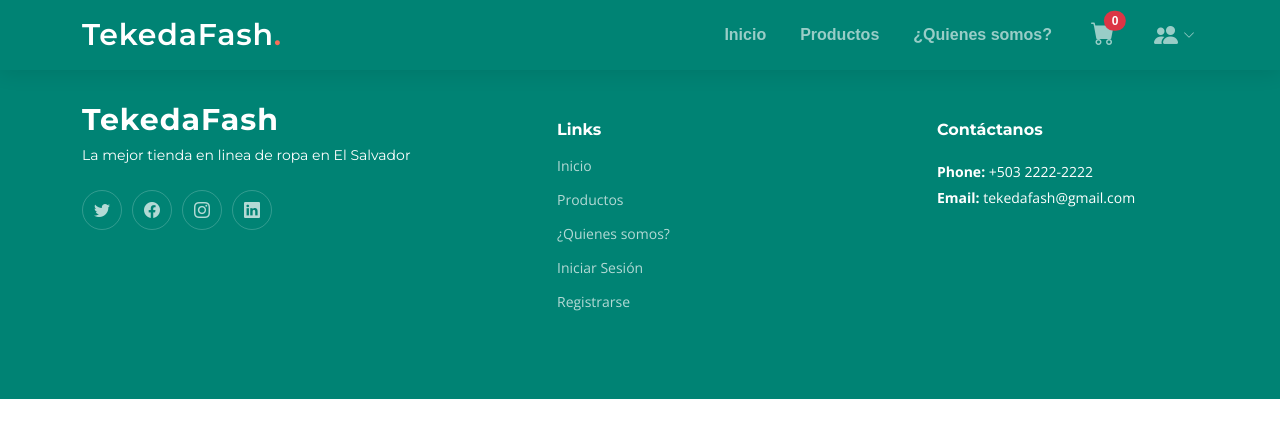
After one commit to marvinortiz22/tekedafash, a Django app: page /iniciarSesion in a window 1280 px wide. The commit adds this page. Shown: the top 438 px of the page. Run offline with Django 4.2, Linux system fonts and the light colour scheme; some libraries are stand-ins or nearby versions.

Commit message:
Vista principal e inicio de sesión

```diff
--- /dev/null
+++ b/Cliente/templates/Cliente/iniciarSesion.html
@@ -0,0 +1,8 @@
+{% extends 'General/base.html' %}
+{% block title %} Iniciar Sesión {% endblock %}
+
+{% block content %}
+    {% include 'General/navbar.html' %}
+
+    {% include 'General/footer.html' %}
+{% endblock %}
--- a/Cliente/urls.py
+++ b/Cliente/urls.py
@@ -3,4 +3,5 @@ from . import views
 
 urlpatterns = [
     path('', views.index, name = "inicio"),
+    path('iniciarSesion', views.iniciarSesion, name = "iniciarSesion")
 ]
--- a/Cliente/views.py
+++ b/Cliente/views.py
@@ -1,4 +1,8 @@
 from django.shortcuts import render
 
 def index(request):
+    request.session['carrito'] = []
     return render(request, 'Cliente/index.html')
+
+def iniciarSesion(request):
+    return render(request, 'Cliente/iniciarSesion.html')
--- a/TekedaFash/templates/General/base.html
+++ b/TekedaFash/templates/General/base.html
@@ -19,6 +19,10 @@
     {% block content %}
 
     {% endblock %}
+    <a href="#" class="scroll-top d-flex align-items-center justify-content-center"><i class="bi bi-arrow-up-short"></i></a>
+
+    <div id="preloader"></div>
+
     <script src="{% static 'js/bootstrap.bundle.min.js' %}"></script>
     <script src="{% static 'js/js/aos.js' %}"></script>
     <script src="{% static 'js/glightbox.min.js' %}"></script>
--- /dev/null
+++ b/TekedaFash/templates/General/footer.html
@@ -0,0 +1,45 @@
+<footer id="footer" class="footer">
+
+    <div class="container">
+      <div class="row gy-4">
+        <div class="col-lg-5 col-md-12 footer-info">
+          <a href="/" class="logo d-flex align-items-center">
+            <span>TekedaFash</span>
+          </a>
+          <p>La mejor tienda en linea de ropa en El Salvador</p>
+          <div class="social-links d-flex mt-4">
+            <a href="#" class="twitter"><i class="bi bi-twitter"></i></a>
+            <a href="#" class="facebook"><i class="bi bi-facebook"></i></a>
+            <a href="#" class="instagram"><i class="bi bi-instagram"></i></a>
+            <a href="#" class="linkedin"><i class="bi bi-linkedin"></i></a>
+          </div>
+        </div>
+
+        <div class="col-lg-2 col-6 footer-links">
+          <h4>Links</h4>
+          <ul>
+            <li><a href="#">Inicio</a></li>
+            <li><a href="#">Productos</a></li>
+            <li><a href="#">¿Quienes somos?</a></li>
+            <li><a href="#">Iniciar Sesión</a></li>
+            <li><a href="#">Registrarse</a></li>
+          </ul>
+        </div>
+        <div class="col-lg-2 col-6 footer-links">
+
+        </div>
+
+
+        <div class="col-lg-3 col-md-12 footer-contact text-center text-md-start">
+          <h4>Contáctanos</h4>
+          <p>
+            <strong>Phone:</strong> +503 2222-2222<br>
+            <strong>Email:</strong> tekedafash@gmail.com<br>
+          </p>
+
+        </div>
+
+      </div>
+    </div>
+
+  </footer>
--- a/TekedaFash/templates/General/navbar.html
+++ b/TekedaFash/templates/General/navbar.html
@@ -5,31 +5,22 @@
         </a>
         <nav id="navbar" class="navbar">
             <ul>
-                <li><a href="#">Inicio</a></li>
-
-                <li class="dropdown"><a href="#"><span>Drop Down</span> <i class="bi bi-chevron-down dropdown-indicator"></i></a>
-                    <ul>
-                        <li><a href="#">Drop Down 1</a></li>
-                        <li class="dropdown"><a href="#"><span>Deep Drop Down</span> <i class="bi bi-chevron-down dropdown-indicator"></i></a>
-                            <ul>
-                                <li><a href="#">Deep Drop Down 1</a></li>
-                                <li><a href="#">Deep Drop Down 2</a></li>
-                                <li><a href="#">Deep Drop Down 3</a></li>
-                                <li><a href="#">Deep Drop Down 4</a></li>
-                                <li><a href="#">Deep Drop Down 5</a></li>
-                            </ul>
-                        </li>
-                        <li><a href="#">Drop Down 2</a></li>
-                        <li><a href="#">Drop Down 3</a></li>
-                        <li><a href="#">Drop Down 4</a></li>
-                    </ul>
+                <li><a href="/">Inicio</a></li>
+                <li><a href="#">Productos</a></li>
+                <li><a href="#">¿Quienes somos?</a></li>
+                <li>
+                    <a href="#">
+                        <div class="position-relative">
+                            <i class="bi bi-cart-fill fs-4"></i>
+                            <span class="position-absolute top-0 start-100 translate-middle badge rounded-pill bg-danger">
+                                {{request.session.carrito | length}}
+                            </span>
+                        </div>
+                    </a>
                 </li>
-                <li><a href="#" class="position-relative"><i class="bi bi-cart-fill fs-4"></i><span class="position-absolute top-0 start-100 translate-middle badge rounded-pill bg-danger">
-                    0
-                  </span></a></li>
                 <li class="dropdown"><a href="#"><i class="bi bi-people-fill fs-4"></i> <i class="bi bi-chevron-down dropdown-indicator"></i></a>
                     <ul>
-                        <li><a href="#">Iniciar Sesión</a></li>
+                        <li><a href="/iniciarSesion">Iniciar Sesión</a></li>
                         <li><a href="#">Registrarse</a></li>
                     </ul>
                 </li>
```
Also changed, not shown: Cliente/templates/Cliente/index.html (+48 -1 lines).
